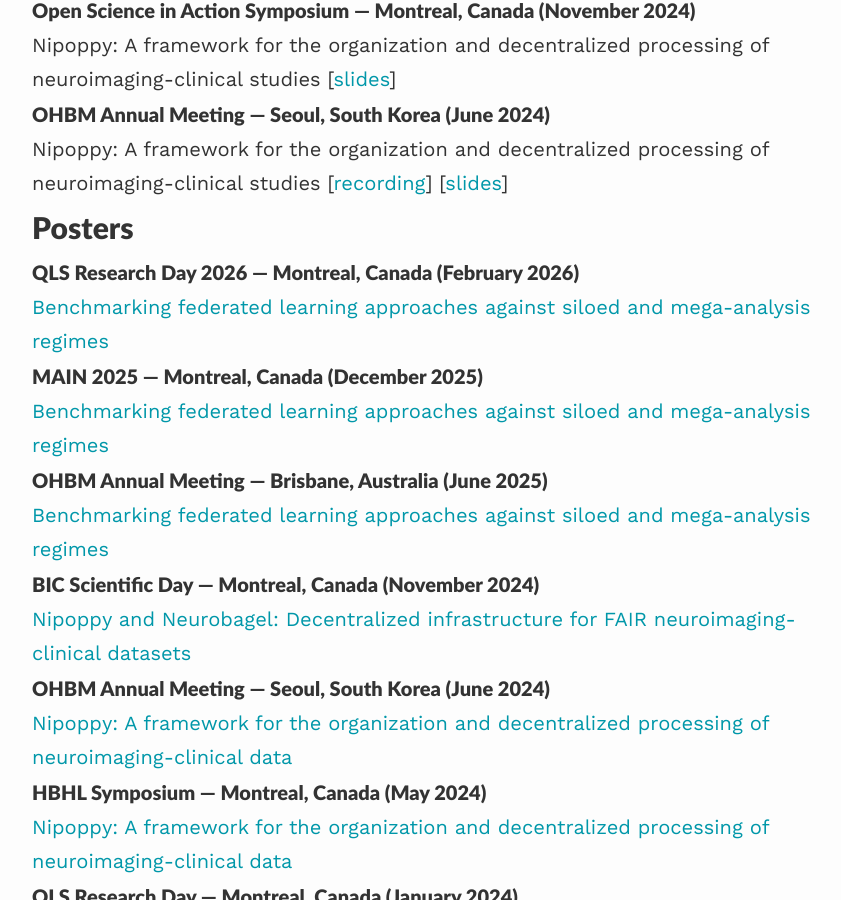
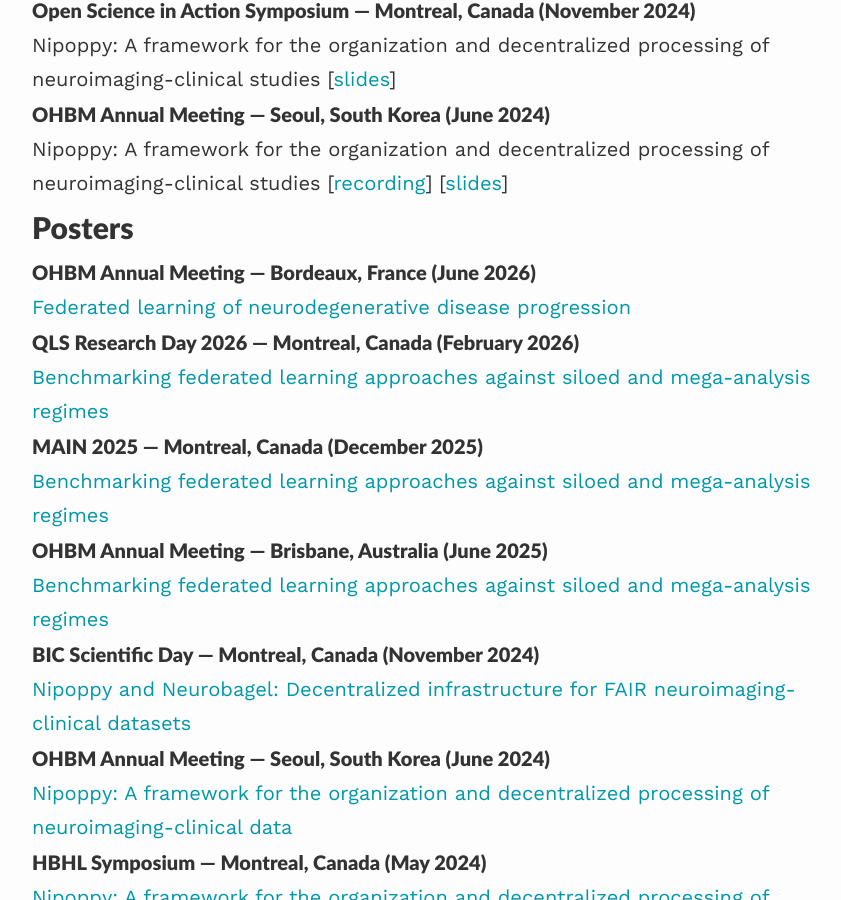
Before and after one commit to michellewang/michellewang.github.io, a Jekyll site: the page built from talks_and_posters.md, in a window 1280 px wide and 900 px high, scrolled down 642 px. Shown: the whole window, without its empty margins (208-1049 px from the left). Built offline with Jekyll 4.4.1, drawn with Linux system fonts in a browser that asks for light colours.

Commit message:
add OHBM 2026 poster

```diff
--- a/_data/posters.yaml
+++ b/_data/posters.yaml
@@ -3,6 +3,12 @@
 #   location: ""
 #   date: ""
 #   pdf:
+
+- title: "Federated learning of neurodegenerative disease progression"
+  event: "OHBM Annual Meeting"
+  location: "Bordeaux, France"
+  date: "June 2026"
+  pdf: "2026_06-OHBM.pdf"
 
 - title: "Benchmarking federated learning approaches against siloed and mega-analysis regimes"
   event: "QLS Research Day 2026"
```
Also changed, not shown: 1 other file.
